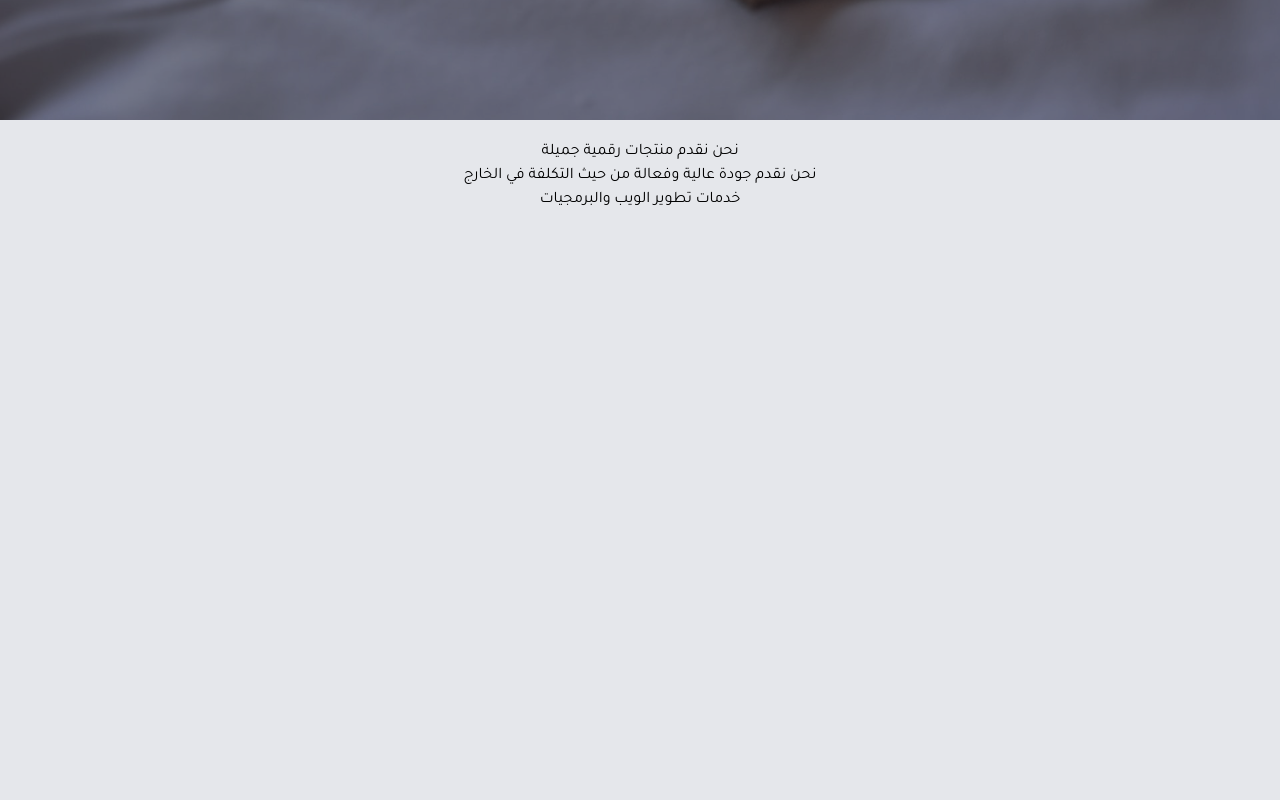
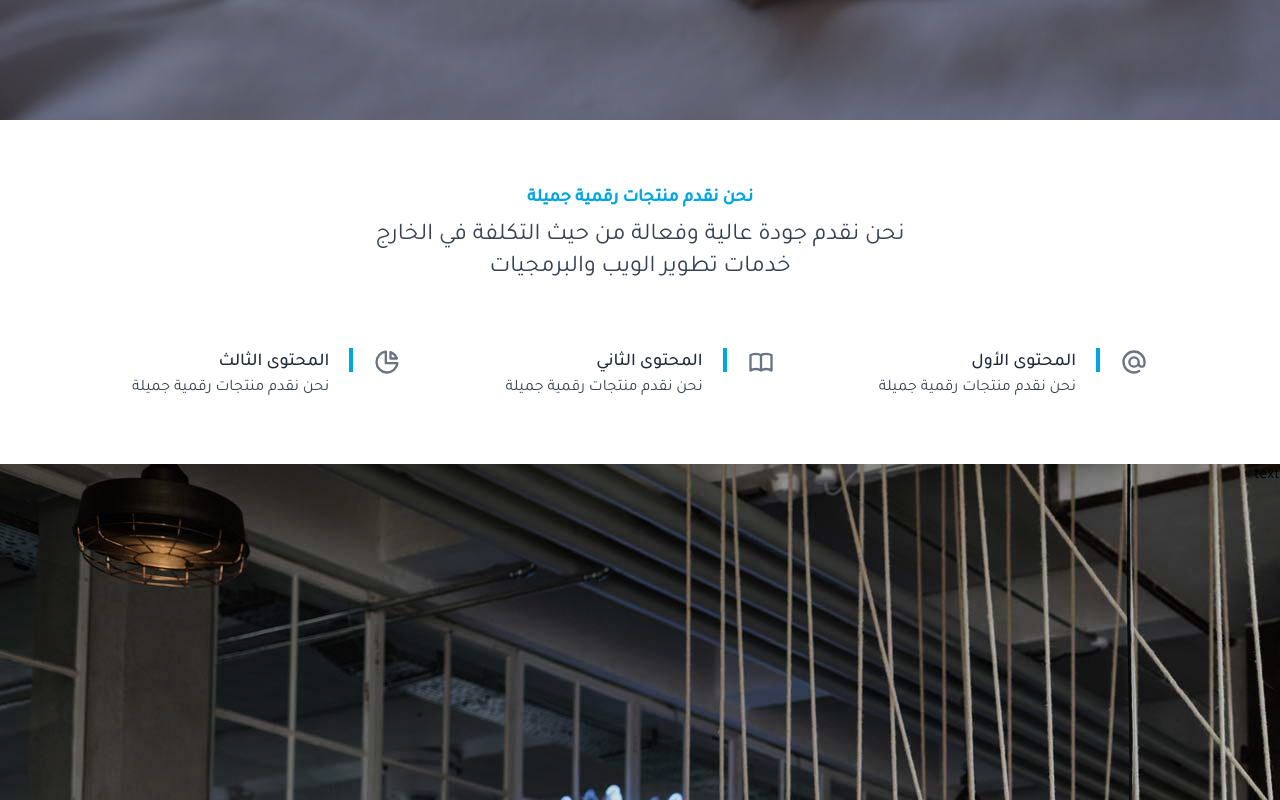
Before and after one commit to m-aljamal/idorg, a Next.js app: page / in a window 1280 px wide. Shown: the part 680-1480 px from the top of the page. Built offline with nearby package versions, Linux system fonts and the light colour scheme.

Commit message:
finish about

```diff
--- a/pages/index.js
+++ b/pages/index.js
@@ -6,7 +6,7 @@ import OurServices from "../src/components/OurServices";
 
 export default function Home() {
   return (
-    <div className="scroll-smooth">
+    <div style={{direction:"rtl"}} >
       <Navbar />
       <HomeSection />
       <AboutSection />
--- a/src/components/AboutSection.js
+++ b/src/components/AboutSection.js
@@ -1,10 +1,30 @@
 import React from "react";
+import { aboutText } from "../utils/text";
+
 const AboutSection = () => {
   return (
-    <main className=" text-center bg-gray-200 p-5 h-screen" name="about">
-      <h2>نحن نقدم منتجات رقمية جميلة</h2>
-      <p>نحن نقدم جودة عالية وفعالة من حيث التكلفة في الخارج</p>
-      <p>خدمات تطوير الويب والبرمجيات</p>
+    <main className="py-16 container" name="about">
+      <div className="text-center">
+        <h2 className="text-primary text-lg font-bold">
+          نحن نقدم منتجات رقمية جميلة
+        </h2>
+        <div className="text-2xl text-gray-700 pt-2 ">
+          <p>نحن نقدم جودة عالية وفعالة من حيث التكلفة في الخارج</p>
+          <p>خدمات تطوير الويب والبرمجيات</p>
+        </div>
+      </div>
+      <div className="grid grid-cols-3 pt-16 place-items-center">
+        {aboutText.map(({ icon, title, description }) => (
+          <div className="flex gap-5   ">
+            <div>{icon}</div>
+            <div className="bg-primary h-6 w-1"></div>
+            <div>
+              <h3 className="text-gray-800 font-medium text-lg">{title}</h3>
+              <p className="text-gray-700">{description}</p>
+            </div>
+          </div>
+        ))}
+      </div>
     </main>
   );
 };
--- a/src/components/Navbar.js
+++ b/src/components/Navbar.js
@@ -12,19 +12,19 @@ const Navbar = () => {
 
   const links = [
     {
+      label: "الرئيسية",
+      to: "home",
+    },
+    {
       label: "من نحن",
       to: "about",
-    },
-    {
-      label: "الرئيسية",
-      to: "home",
     },
   ];
 
   return (
-    <div className="w-full bg-gray-50 text-black py-1 fixed dark:bg-black bg-opacity-80 dark:bg-opacity-80 backdrop-blur dark:backdrop-blur z-50 ">
-      <div className="container flex justify-around items-center">
-        <div className=" relative w-1/4 h-14">
+    <div className="w-full  bg-white text-black py-1 fixed bg-opacity-90 backdrop-blur z-50 ">
+      <div className="container flex  justify-between items-center gap-16">
+        <div className=" relative  w-1/4 h-14">
           <Image
             src="/images/logo.png"
             layout="fill"
@@ -32,7 +32,7 @@ const Navbar = () => {
             objectFit="contain"
           />
         </div>
-        <div className=" flex justify-center md:gap-8 gap-4">
+        <div className=" flex md:gap-8 gap-4 flex-1">
           {links.map(({ to, label }) => (
             <Nav to={to} label={label} key={label} />
           ))}
@@ -47,9 +47,9 @@ const Nav = ({ to, label }) => {
     <Link
       to={to}
       smooth
-      activeClass="text-yellow-500"
+      activeClass="text-primary"
       spy
-      className="text-gray-700 text-lg cursor-pointer"
+      className="text-lg cursor-pointer "
     >
       {label}
     </Link>
--- /dev/null
+++ b/src/utils/text.js
@@ -0,0 +1,76 @@
+export const aboutText = [
+  {
+    id: 1,
+    title: "المحتوى الأول",
+    description: `
+       نحن نقدم منتجات رقمية جميلة
+      `,
+    icon: (
+      <svg
+        xmlns="http://www.w3.org/2000/svg"
+        className="h-7 w-7 text-gray-500"
+        fill="none"
+        viewBox="0 0 24 24"
+        stroke="currentColor"
+        strokeWidth={2}
+      >
+        <path
+          strokeLinecap="round"
+          strokeLinejoin="round"
+          d="M16 12a4 4 0 10-8 0 4 4 0 008 0zm0 0v1.5a2.5 2.5 0 005 0V12a9 9 0 10-9 9m4.5-1.206a8.959 8.959 0 01-4.5 1.207"
+        />
+      </svg>
+    ),
+  },
+  {
+    id: 2,
+    title: "المحتوى الثاني",
+    description: `
+        نحن نقدم منتجات رقمية جميلة
+      `,
+    icon: (
+      <svg
+        xmlns="http://www.w3.org/2000/svg"
+        className="h-7 w-7 text-gray-500"
+        fill="none"
+        viewBox="0 0 24 24"
+        stroke="currentColor"
+        stroke-width="2"
+      >
+        <path
+          stroke-linecap="round"
+          stroke-linejoin="round"
+          d="M12 6.253v13m0-13C10.832 5.477 9.246 5 7.5 5S4.168 5.477 3 6.253v13C4.168 18.477 5.754 18 7.5 18s3.332.477 4.5 1.253m0-13C13.168 5.477 14.754 5 16.5 5c1.747 0 3.332.477 4.5 1.253v13C19.832 18.477 18.247 18 16.5 18c-1.746 0-3.332.477-4.5 1.253"
+        />
+      </svg>
+    ),
+  },
+  {
+    id: 3,
+    title: "المحتوى الثالث",
+    description: `
+      نحن نقدم منتجات رقمية جميلة
+    `,
+    icon: (
+      <svg
+        xmlns="http://www.w3.org/2000/svg"
+        className="h-7 w-7 text-gray-500"
+        fill="none"
+        viewBox="0 0 24 24"
+        stroke="currentColor"
+        stroke-width="2"
+      >
+        <path
+          stroke-linecap="round"
+          stroke-linejoin="round"
+          d="M11 3.055A9.001 9.001 0 1020.945 13H11V3.055z"
+        />
+        <path
+          stroke-linecap="round"
+          stroke-linejoin="round"
+          d="M20.488 9H15V3.512A9.025 9.025 0 0120.488 9z"
+        />
+      </svg>
+    ),
+  },
+];
--- a/tailwind.config.js
+++ b/tailwind.config.js
@@ -2,6 +2,10 @@ module.exports = {
   content: ["./pages/**/*.{js,ts,jsx,tsx}", "./src/**/*.{js,ts,jsx,tsx}"],
   theme: {
     extend: {
+      colors: {
+        primary: "#00A6E2",
+        secondary: "#374151",
+      },
       fontFamily: {
         sans: ["Tajawal"],
       },
```
